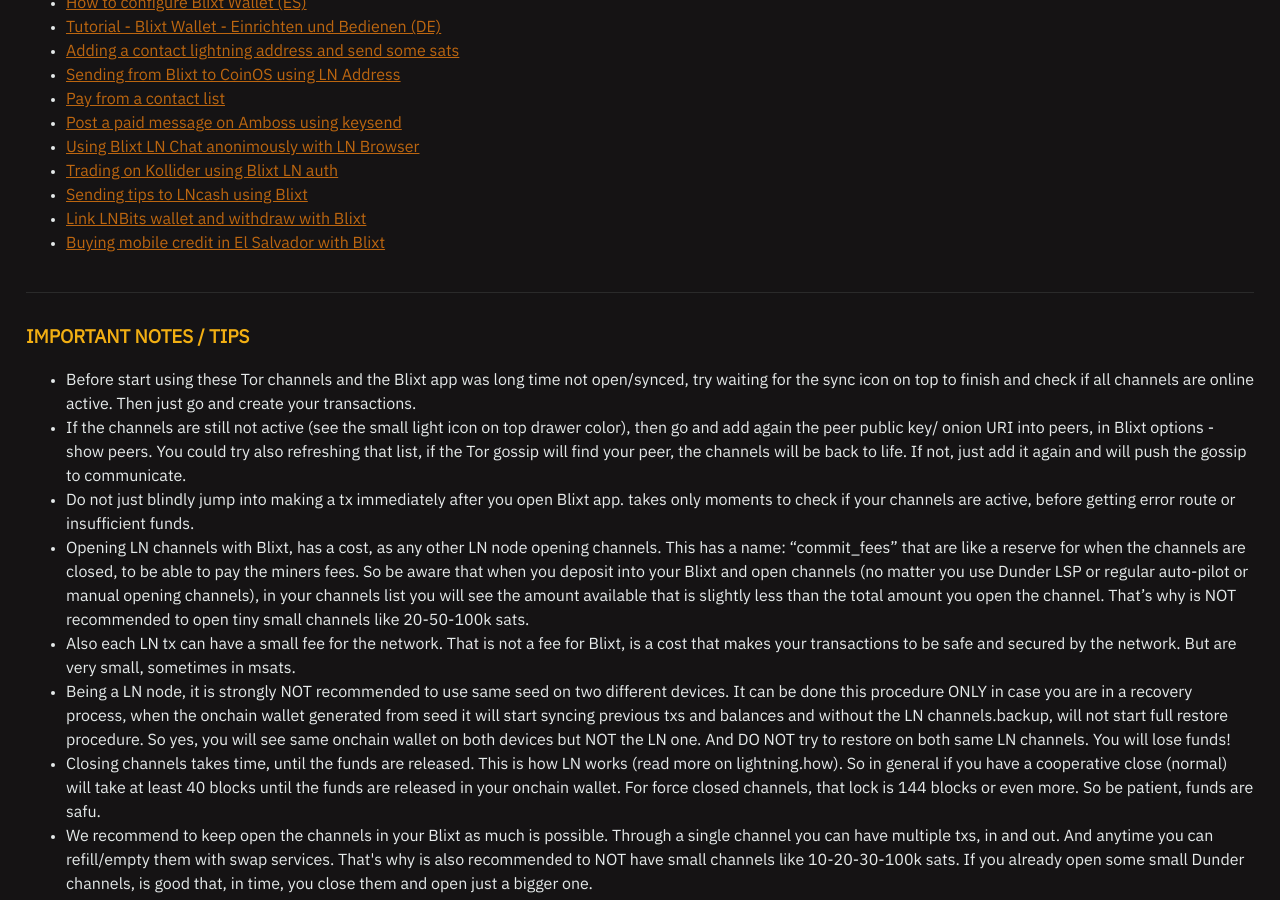
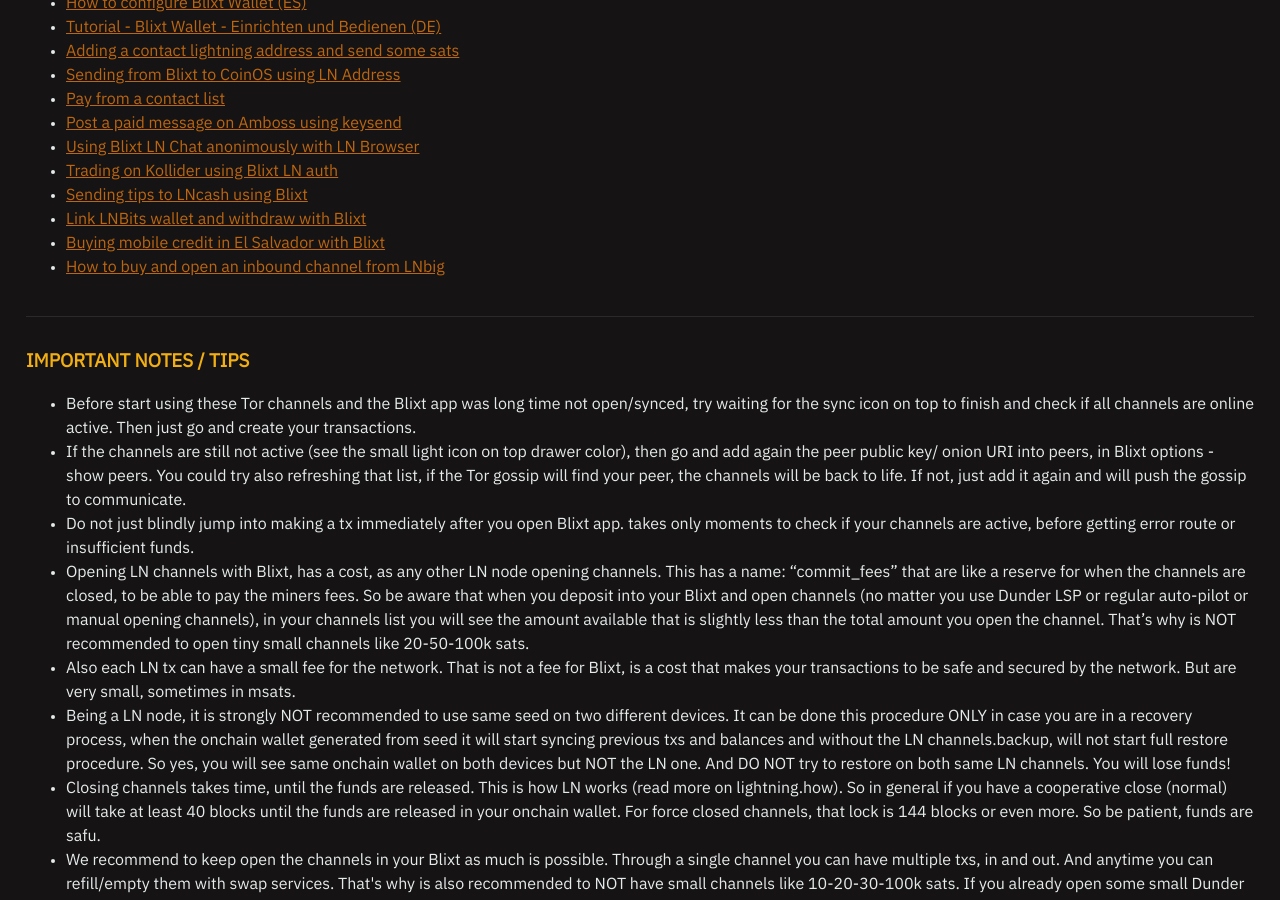
Before and after one commit to BlixtWallet/blixtwallet.github.io, a Jekyll site: the page built from guides.html, in a window 1280 px wide and 900 px high, scrolled down 886 px. Built offline with Jekyll 4.4.1, drawn with Linux system fonts in a browser that asks for light colours.

Commit message:
add lnbig video link

```diff
--- a/guides.html
+++ b/guides.html
@@ -63,6 +63,7 @@
     <li><a href="/assets/images/blixt-tips-lncash.mp4">Sending tips to LNcash using Blixt</a></li>
     <li><a href="/assets/images/blixt-withdraw-lnbits.mp4">Link LNBits wallet and withdraw with Blixt</a></li>
     <li><a href="/assets/images/blixt-ES-mobile-credit.mp4">Buying mobile credit in El Salvador with Blixt</a></li>
+    <li><a href="/assets/images/blixt-lnbig.mp4">How to buy and open an inbound channel from LNbig</a></li>
     </ul>
   </section>
 
```
